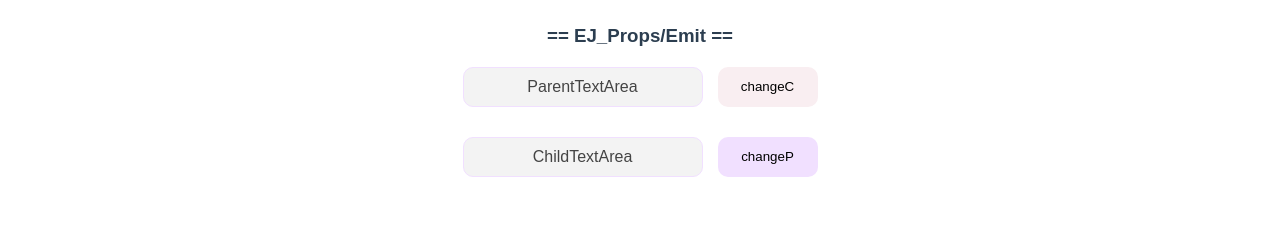
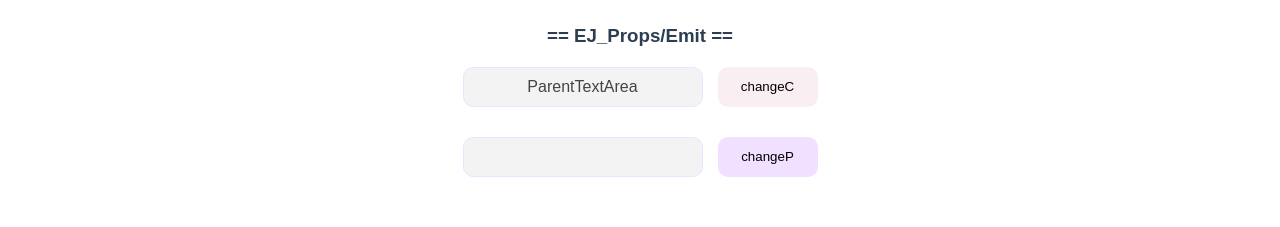
Before and after one commit to jisuny/strengthPublisher, a Vue app in the folder vue/vue_project/: page / in a window 1280 px wide. Shown: the part 3900-4127 px from the top of the page. Built offline with nearby package versions, Linux system fonts and the light colour scheme.

Commit message:
EJ- day04 Props 삭제 + 공동 파일 영역 정리

```diff
--- a/vue/vue_project/src/components/day04/EjChildren02.vue
+++ b/vue/vue_project/src/components/day04/EjChildren02.vue
@@ -2,7 +2,6 @@
     <div class="area area_c">
         <div
         class="text text_c"
-        @changeCtext="reciveBtnP"
         >
             {{TextC}}
         </div>
@@ -17,34 +16,11 @@
 
 <script>
 export default {
-    // name: 'AreaChild',
-
     methods:{
         changePtext(){
             this.$emit('changePtext','Click Children Btn'); //부모 컴포넌트에 보낼 함수명, 보내고 싶은 데이터
         },
-        reciveBtnP(TextC){
-            this.TextC=TextC;
-        }
     },
-    // 자식text
-    props:['changeCtext'],
-    // props: {
-    //     TextC: {
-    //         type:String,
-    //         default:'ChildTextArea'
-    //     },
-    //     setup(){
-    //         return{
-    //             reciveBtnP:'Click Parent Btn'
-    //         }
-    //     }
-    // },
-    data(){
-        return{
-            TextC : 'ChildTextArea'
-        }
-    }
 }
 
 </script>
--- a/vue/vue_project/src/pages/main04/VPropsEmit.vue
+++ b/vue/vue_project/src/pages/main04/VPropsEmit.vue
@@ -14,8 +14,10 @@
             <img src="../../assets/images/day04/day04_props_emit.png" alt="props와 emit">
         </div>
 
+        <!-- Ej start -->
         <div class="ejArea">
             <h3 class="h3_ej">== EJ_Props/Emit ==</h3>
+
             <!-- <div class="event_state">
                 <EventView
                 :event="eventName"
@@ -23,7 +25,7 @@
                 />                 -->
                 <!-- @자식 컴포넌트에서 보낸 함수명="부모에서 받는 메서드 명" -->
                 <!-- {{ Msg }}
-            </div> -->
+            </div> --> <!-- EjChildren.vue 요소 -->
 
             <div class="area area_p">
                 <div class="text text_p">
@@ -31,7 +33,6 @@
                 </div>
                 <button
                 class="btn btn_p"
-                @click="changeCtext"
                 >
                 <!-- //자.vue에서 정의한 props 이름인 changeTextC에 data 변수명 changeC정의 -->
                 changeC
@@ -39,13 +40,10 @@
             </div>
             <AreaChild
             @changePtext="receiveBtnC"
-            :TextC="changeCtext"
             />
-            <!-- :TextC="TextC" //하위컴포넌트바인드 -->
-            <!-- @changePtext : 자식 vue에서 받아옴 -->
             <!-- 받는 부분X 받아오는 컴포넌트에 v-on 값 붙여야 작동 -->
-            <!-- :TextC -> 자식 vue에 전달 값 -->
         </div>
+        <!-- Ej -->
     </div>
 </template>
 
@@ -56,33 +54,49 @@ import AreaChild from '../../components/day04/EjChildren02.vue';
 export default {
     //** components 지역등록**
     components: {
-        // EventView,
+        // Ej start======================================
+
+        // EventView, --> EjChildren.vue
         AreaChild,
+
+        //======================================== Ej end
     },
     data(){
         return{
+            // Ej start======================================
+
             // eventName:'20주년 맞이 고객 감사 이벤트',
-            // Msg:'',
+            // Msg:'', --> EjChildren.vue
 
             TextP:'ParentTextArea',
+            //======================================== Ej end
+
         };
     },
     methods: {
+        // Ej start======================================
+
         // receiveMsg(Msg){
         //     this.Msg=Msg;
         //     //자식에서 보낸 데이터를 receiveMsg에 담아, 부모파일의 {{Msg}}에 매핑해 화면 반영
-        // },
+        // }, --> EjChildren.vue
+
         receiveBtnC(TextP){
             this.TextP=TextP;
         },
-        changeCtext(){
-            this.props('TextC','Click Parent Btn')
-        }
+        // changeCtext(){
+        //     this.props('TextC','Click Parent Btn')
+        // }
+
+        //======================================== Ej end
+
     },
 };
 </script>
 
 <style lang="scss">
+    // Ej start======================================
+
     .h3_ej {margin-top:100px;}
     .event_state {
         margin: 120px auto 200px;
@@ -118,4 +132,6 @@ export default {
         }
     }
 
+    //======================================== Ej end
+
 </style>
```
